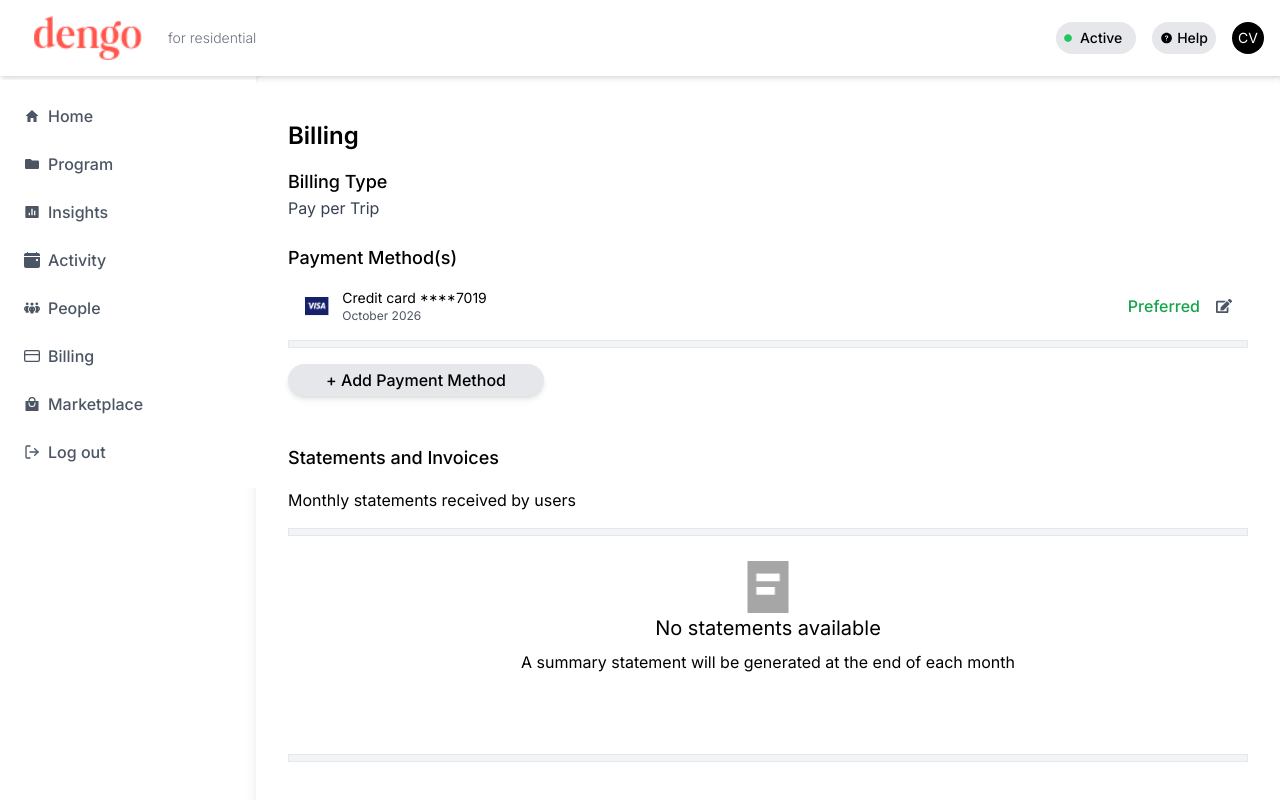
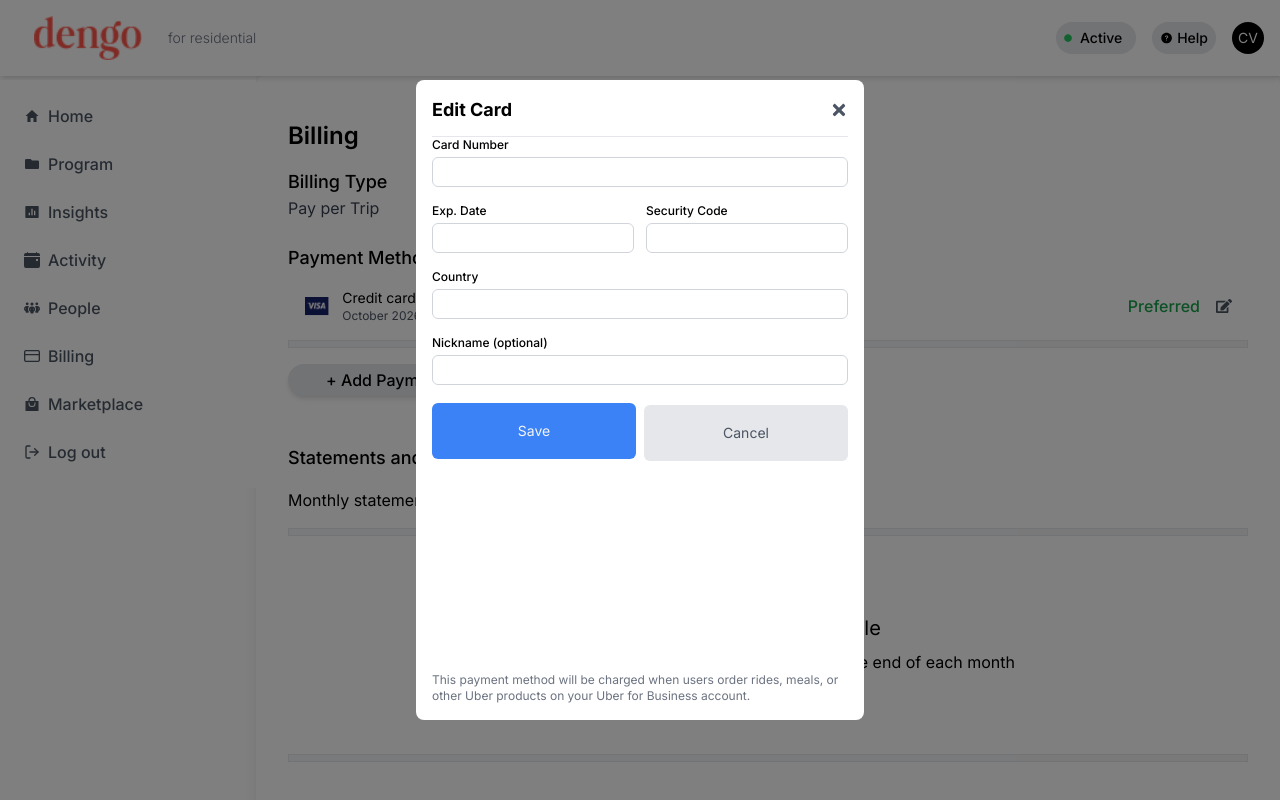
Before and after one commit to bandevedant/dashboard, a Next.js app: page / in a window 1280 px wide. Both pictures are taken after a click on the icon 1224 px from the left and 306 px from the top of the page. Shown: the top 800 px of the page. Built offline with nearby package versions, Linux system fonts and the light colour scheme.

Commit message:
added-edit card popup

```diff
--- a/src/components/Hero.jsx
+++ b/src/components/Hero.jsx
@@ -1,9 +1,15 @@
 "use client";
 import { useState } from "react";
-import { FaRegCreditCard, FaEdit } from "react-icons/fa";
+import { FaEdit } from "react-icons/fa";
 import Image from "next/image";
+import Popup from "@/components/Popup"
 
 const BillingPage = () => {
+  const [isPopupOpen, setPopupOpen] = useState(false);
+
+  const togglePopup = () => {
+    setPopupOpen(!isPopupOpen);
+  };
   const [paymentMethod, setPaymentMethod] = useState({
     type: "Credit card",
     maskedNumber: "****7019",
@@ -36,15 +42,17 @@ const BillingPage = () => {
                 <p className="text-sm">
                   {paymentMethod.type} {paymentMethod.maskedNumber}
                 </p>
-                <p className="text-xs text-gray-600">
-                  {paymentMethod.expiry}
-                </p>
+                <p className="text-xs text-gray-600">{paymentMethod.expiry}</p>
               </div>
             </div>
             <div className="flex items-center space-x-4">
               <span className="text-green-600 font-medium">Preferred</span>
-              <FaEdit className="text-gray-600 cursor-pointer" />
+              <FaEdit
+                className="text-gray-600 cursor-pointer"
+                onClick={togglePopup}
+              />
             </div>
+            <Popup isOpen={isPopupOpen} onClose={togglePopup} />
           </div>
           <div className="border h-2  bg-gray-100"></div>
           <button className="mt-4 w-64 h-8 bg-gray-200 rounded-full text-black-600 font-medium shadow-md hover:shadow-lg ">
@@ -80,7 +88,7 @@ const BillingPage = () => {
           <h3 className="text-lg font-medium">Service Fees</h3>
           <div className="border h-2 bg-gray-100"></div>
           <div className="flex flex-col items-center justify-center p-6 rounded-lg text-center">
-          <div className="relative w-[42px] h-[54px] flex-none order-0 flex-grow-0">
+            <div className="relative w-[42px] h-[54px] flex-none order-0 flex-grow-0">
               <Image
                 src="/Group 9.png"
                 alt="Dengo"
--- /dev/null
+++ b/src/components/Popup.jsx
@@ -0,0 +1,77 @@
+"use client";
+import React from "react";
+import { FaTimes } from "react-icons/fa";
+
+const Popup = ({ isOpen, onClose }) => {
+  if (!isOpen) return null;
+
+  return (
+    <div className="fixed inset-0 z-50 flex items-center justify-center bg-black bg-opacity-50">
+      <div className="bg-white w-full max-w-md p-4 rounded-lg flex flex-col h-[85vh] max-h-[80vh]">
+        <div className="flex justify-between items-center pb-3 border-b">
+          <h2 className="text-lg font-bold">Edit Card</h2>
+          <button onClick={onClose} className="text-gray-600 text-lg">
+            <FaTimes />
+          </button>
+        </div>
+        <form className="flex flex-col flex-1 space-y-4 overflow-y-auto">
+          <div>
+            <label className="block text-xs font-medium">Card Number</label>
+            <input
+              type="text"
+              className="mt-1 block w-full p-1 border border-gray-300 rounded-md text-sm"
+            />
+          </div>
+          <div className="flex space-x-3">
+            <div className="flex-1">
+              <label className="block text-xs font-medium">Exp. Date</label>
+              <input
+                type="text"
+                className="mt-1 block w-full p-1 border border-gray-300 rounded-md text-sm"
+              />
+            </div>
+            <div className="flex-1">
+              <label className="block text-xs font-medium">Security Code</label>
+              <input
+                type="text"
+                className="mt-1 block w-full p-1 border border-gray-300 rounded-md text-sm"
+              />
+            </div>
+          </div>
+          <div>
+            <label className="block text-xs font-medium">Country</label>
+            <input
+              type="text"
+              className="mt-1 block w-full p-1 border border-gray-300 rounded-md text-sm"
+            />
+          </div>
+          <div>
+            <label className="block text-xs font-medium">Nickname (optional)</label>
+            <input
+              type="text"
+              className="mt-1 block w-full p-1 border border-gray-300 rounded-md text-sm"
+            />
+          </div>
+          <div className="flex flex-row gap-2 items-center space-y-1 mt-auto">
+            <button
+              type="submit"
+                  className="w-full py-2 h-[7vh] bg-blue-500 rounded-md text-gray-100 text-sm"
+            >
+              Save
+            </button>
+            <button onClick={onClose}
+            className="w-full py-2 h-[7vh] bg-gray-200 rounded-md text-gray-600 text-sm"
+            >
+              Cancel
+            </button>
+          </div>
+        </form>
+        <p className="mt-1 text-xs text-gray-500">
+          This payment method will be charged when users order rides, meals, or other Uber products on your Uber for Business account.
+        </p>
+      </div>
+    </div>
+  );
+};
+
+export default Popup;
```
